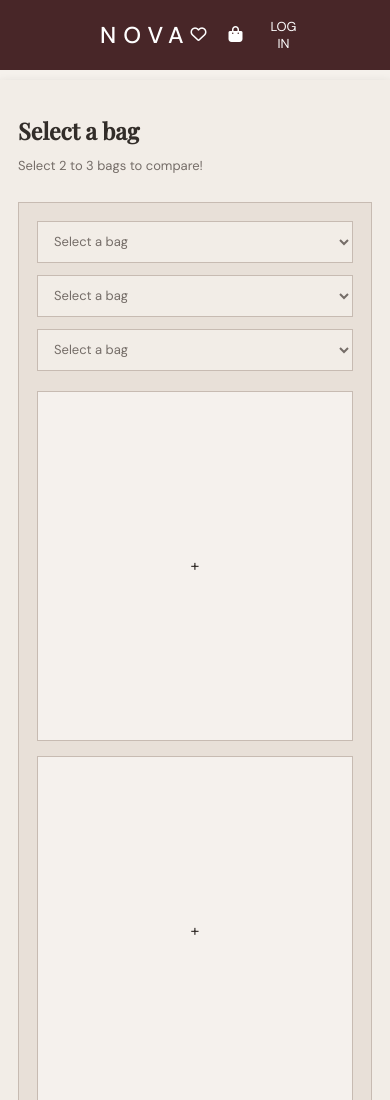
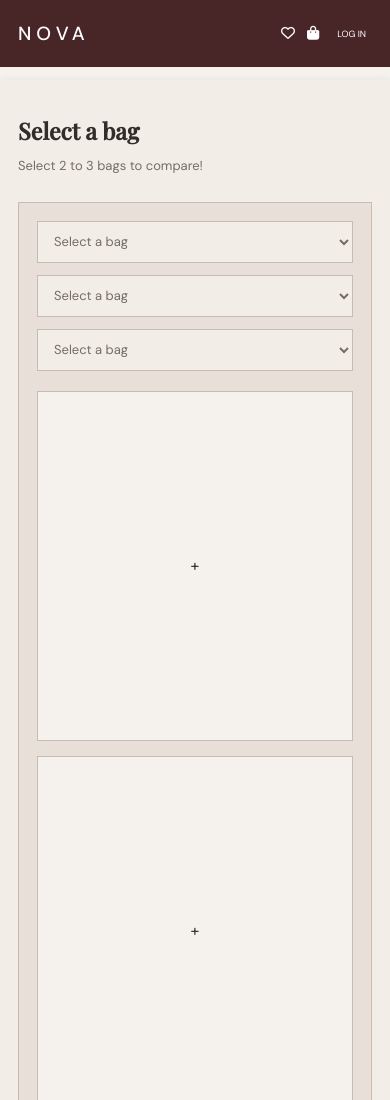
Before and after one commit to elyzzadicen11/Nova_LuxuryBags, a plain HTML site: page Totetally - ComparisonWeb/index.html in a window 390 px wide. Shown: the top 1100 px of the page. Drawn offline with nearby package versions, Linux system fonts and the light colour scheme; no server answers.

Commit message:
Update universal.css

```diff
--- a/universal.css
+++ b/universal.css
@@ -207,6 +207,19 @@ footer p {
 
 /* TABLETS */
 @media (max-width: 1024px) {
+
+    nav {
+        padding: 0 40px;
+    }
+
+    .links {
+        gap: 18px;
+    }
+
+    .nav-actions {
+        gap: 15px;
+    }
+
     .wishlist-page {
         padding-left: 45px;
         padding-right: 45px;
@@ -217,19 +230,54 @@ footer p {
     }
 }
 
+
 /* SMALL TABLETS */
 @media (max-width: 900px) {
+
     .wishlist-page {
         padding-left: 30px;
         padding-right: 30px;
     }
 }
 
+
 /* MOBILE */
 @media (max-width: 768px) {
+
+    /* NAVIGATION */
+
+    nav {
+        height: 70px;
+        padding: 0 25px;
+    }
+
+    .logo {
+        font-size: 20px;
+        letter-spacing: 5px;
+    }
+
     .links {
         display: none;
     }
+
+    .nav-actions {
+        gap: 15px;
+    }
+
+    .nav-actions a,
+    .nav-actions button {
+        font-size: 10px;
+    }
+
+    .nav-actions i {
+        font-size: 15px;
+    }
+
+    .nav-actions span {
+        font-size: 9px;
+    }
+
+    /* WISHLIST */
 
     .wishlist-page {
         padding: 95px 22px 75px;
@@ -260,11 +308,56 @@ footer p {
     }
 }
 
+
 /* SMALL MOBILE */
 @media (max-width: 600px) {
+
+    /* NAVIGATION */
+
     nav {
-        height: 70px;
+        height: 67px;
+        padding: 0 max(20px, calc((100% - 330px) / 2));
+        display: flex;
+        align-items: center;
+        justify-content: space-between;
     }
+
+    .logo {
+        font-size: 22px;
+        letter-spacing: 6px;
+        white-space: nowrap;
+    }
+
+    .links {
+        display: none;
+    }
+
+    .nav-actions {
+        display: flex;
+        align-items: center;
+        justify-content: flex-end;
+        gap: 15px;
+        margin-left: 20px;
+    }
+
+    .nav-actions a,
+    .nav-actions button {
+        display: flex;
+        align-items: center;
+        gap: 5px;
+        font-size: 11px;
+        white-space: nowrap;
+    }
+
+    .nav-actions i {
+        font-size: 15px;
+    }
+
+    .nav-actions span {
+        font-size: 10px;
+    }
+
+    /* DROPDOWN */
 
     .pages-dropdown {
         position: relative;
@@ -293,6 +386,8 @@ footer p {
         white-space: nowrap;
     }
 
+    /* WISHLIST */
+
     .wishlist-page {
         padding: 95px 18px 60px;
     }
@@ -320,8 +415,38 @@ footer p {
     }
 }
 
+
 /* EXTRA SMALL MOBILE */
 @media (max-width: 400px) {
+
+    /* NAVIGATION */
+
+    nav {
+        height: 67px;
+        padding: 0 18px;
+    }
+
+    .logo {
+        font-size: 19px;
+        letter-spacing: 5px;
+    }
+
+    .nav-actions {
+        gap: 12px;
+        margin-left: 12px;
+    }
+
+    .nav-actions a,
+    .nav-actions button {
+        font-size: 9px;
+    }
+
+    .nav-actions i {
+        font-size: 14px;
+    }
+
+    /* WISHLIST */
+
     .wishlist-page {
         padding: 95px 15px 50px;
     }
```
